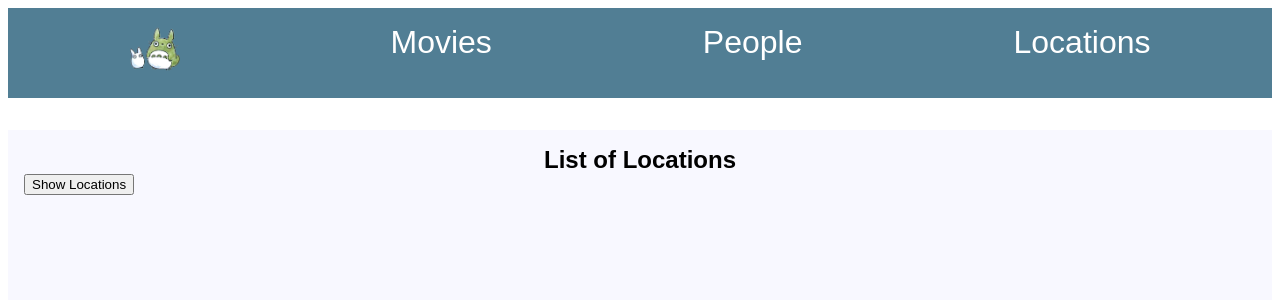
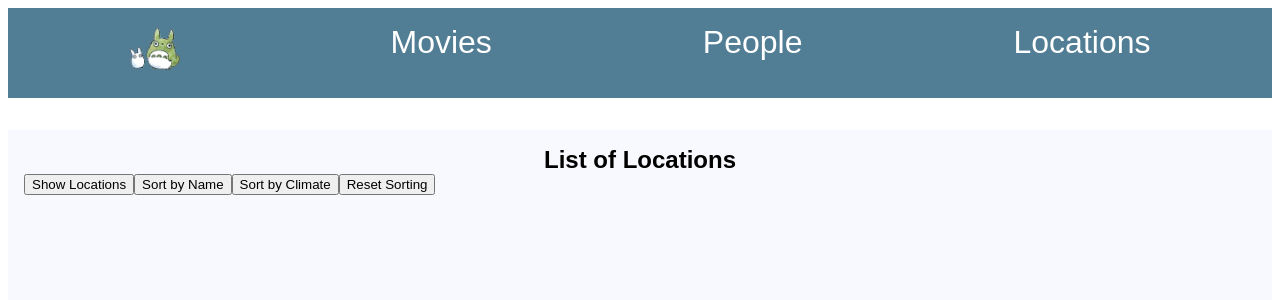
Before and after one commit to joinpursuit/9-1-module-three-assessment, a React (Create React App) app: page /locations in a window 1280 px wide. Shown: the top 300 px of the page. Built offline with nearby package versions, Linux system fonts and the light colour scheme; the HTML template or start-up script is replaced by a standard one.

Commit message:
locations sorting

```diff
--- /dev/null
+++ b/src/Components/Location.js
@@ -0,0 +1,20 @@
+export default function Location({ name, climate, terrain }) {
+  return (
+    <li className="location">
+      <ul>
+        <li>
+          <span>Name: </span>
+          {name}
+        </li>
+        <li>
+          <span>Climate: </span>
+          {climate}
+        </li>
+        <li>
+          <span>Terrain: </span>
+          {terrain}
+        </li>
+      </ul>
+    </li>
+  );
+}
--- a/src/Components/Locations.js
+++ b/src/Components/Locations.js
@@ -1,13 +1,18 @@
 import { useState, useEffect } from "react";
+import Location from "./Location";
 
 export default function Locations() {
   const [locations, setLocations] = useState([]);
+  const [initialSort, setInitialSort] = useState([]);
   const [buttonVal, setButtonVal] = useState("Show");
 
   useEffect(() => {
     fetch("locations.json")
       .then((res) => res.json())
-      .then((data) => setLocations(data))
+      .then((data) => {
+        setLocations(data);
+        setInitialSort([...data]);
+      })
       .catch((err) => console.log(err));
   }, []);
 
@@ -15,30 +20,45 @@ export default function Locations() {
     buttonVal === "Show" ? setButtonVal("Hide") : setButtonVal("Show");
   };
 
+  const sortBy = (val) => {
+    // console.log("sort", val);
+    if (val !== "reset") {
+      setLocations([
+        ...locations.sort((a, b) => {
+          const valA = a[val].toUpperCase();
+          const valB = b[val].toUpperCase();
+          if (valA < valB) {
+            return -1;
+          }
+          if (valA > valB) {
+            return 1;
+          }
+          return 0;
+        }),
+      ]);
+    }
+    if (val === "reset") {
+      setLocations([...initialSort]);
+    }
+  };
+
   return (
     <div className="locations">
       <h2>List of Locations</h2>
       <button onClick={handleClick}>{buttonVal} Locations</button>
+      <button onClick={() => sortBy("name")}>Sort by Name</button>
+      <button onClick={() => sortBy("climate")}>Sort by Climate</button>
+      <button onClick={() => sortBy("reset")}>Reset Sorting</button>
       <ul>
         {buttonVal === "Hide" &&
           locations.length > 0 &&
           locations.map(({ id, name, climate, terrain }) => (
-            <li key={id}>
-              <ul>
-                <li>
-                  <span>Name: </span>
-                  {name}
-                </li>
-                <li>
-                  <span>Climate: </span>
-                  {climate}
-                </li>
-                <li>
-                  <span>Terrain: </span>
-                  {terrain}
-                </li>
-              </ul>
-            </li>
+            <Location
+              key={id}
+              name={name}
+              climate={climate}
+              terrain={terrain}
+            />
           ))}
       </ul>
     </div>
```
